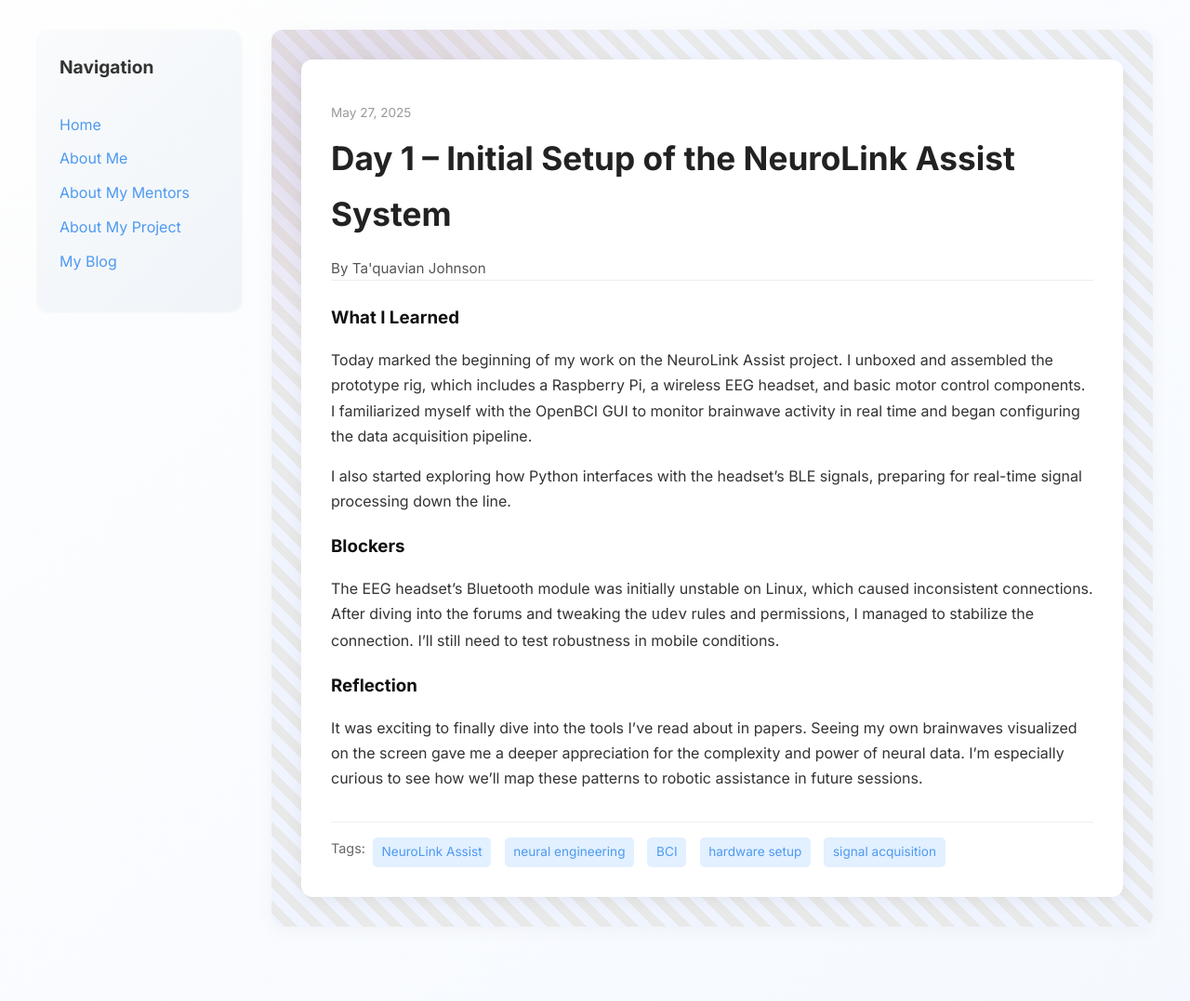
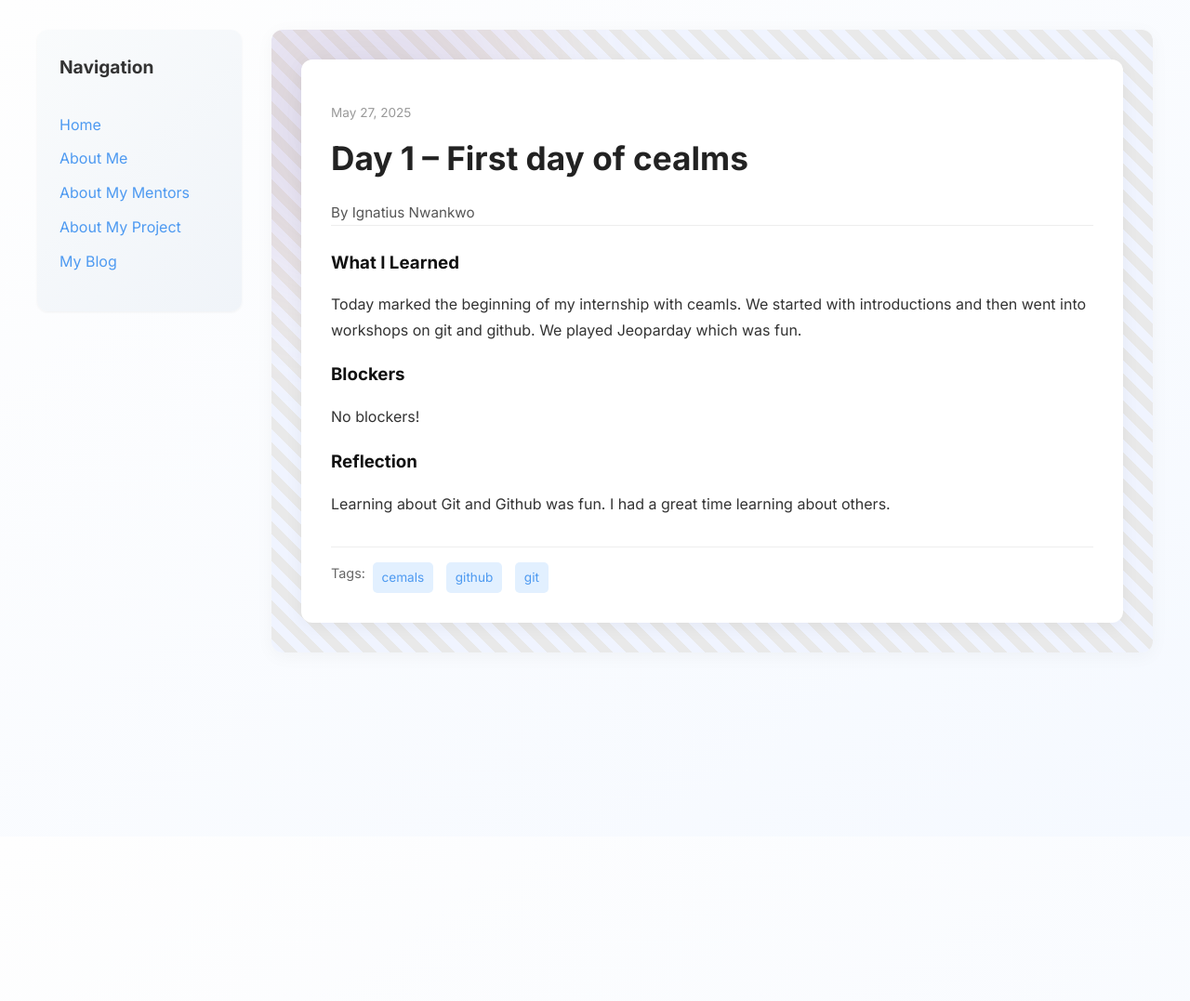
Before and after one commit to toxhi/toxhi.github.io, a Jekyll site: the page built from _posts/2025-05-27-day-1.md, in a window 1280 px wide. Shown: the whole page at 93% size. Built offline with Jekyll 4.4.1, drawn with Linux system fonts in a browser that asks for light colours; after the commit the page ends 900 px from its top, so only the background shows below that.

Commit message:
Update 2025-05-27-day-1.md

```diff
--- a/_posts/2025-05-27-day-1.md
+++ b/_posts/2025-05-27-day-1.md
@@ -1,19 +1,17 @@
 ---
 layout: post
-title: "Day 1 – Initial Setup of the NeuroLink Assist System"
+title: "Day 1 – First day of cealms"
 date: 2025-05-27
-author: Ta'quavian Johnson
+author: Ignatius Nwankwo
 permalink: /day1.html
-tags: ["NeuroLink Assist", "neural engineering", "BCI", "hardware setup", "signal acquisition"]
+tags: ["cemals", "github", "git"]
 
 what_i_learned: |
-  Today marked the beginning of my work on the NeuroLink Assist project. I unboxed and assembled the prototype rig, which includes a Raspberry Pi, a wireless EEG headset, and basic motor control components. I familiarized myself with the OpenBCI GUI to monitor brainwave activity in real time and began configuring the data acquisition pipeline.
-
-  I also started exploring how Python interfaces with the headset's BLE signals, preparing for real-time signal processing down the line.
+  Today marked the beginning of my internship with ceamls. We started with introductions and then went into workshops on git and github. We played Jeoparday which was fun.
 
 blockers: |
-  The EEG headset’s Bluetooth module was initially unstable on Linux, which caused inconsistent connections. After diving into the forums and tweaking the `udev` rules and permissions, I managed to stabilize the connection. I’ll still need to test robustness in mobile conditions.
+  No blockers!
 
 reflection: |
-  It was exciting to finally dive into the tools I’ve read about in papers. Seeing my own brainwaves visualized on the screen gave me a deeper appreciation for the complexity and power of neural data. I’m especially curious to see how we’ll map these patterns to robotic assistance in future sessions.
+  Learning about Git and Github was fun. I had a great time learning about others.
 ---
```
